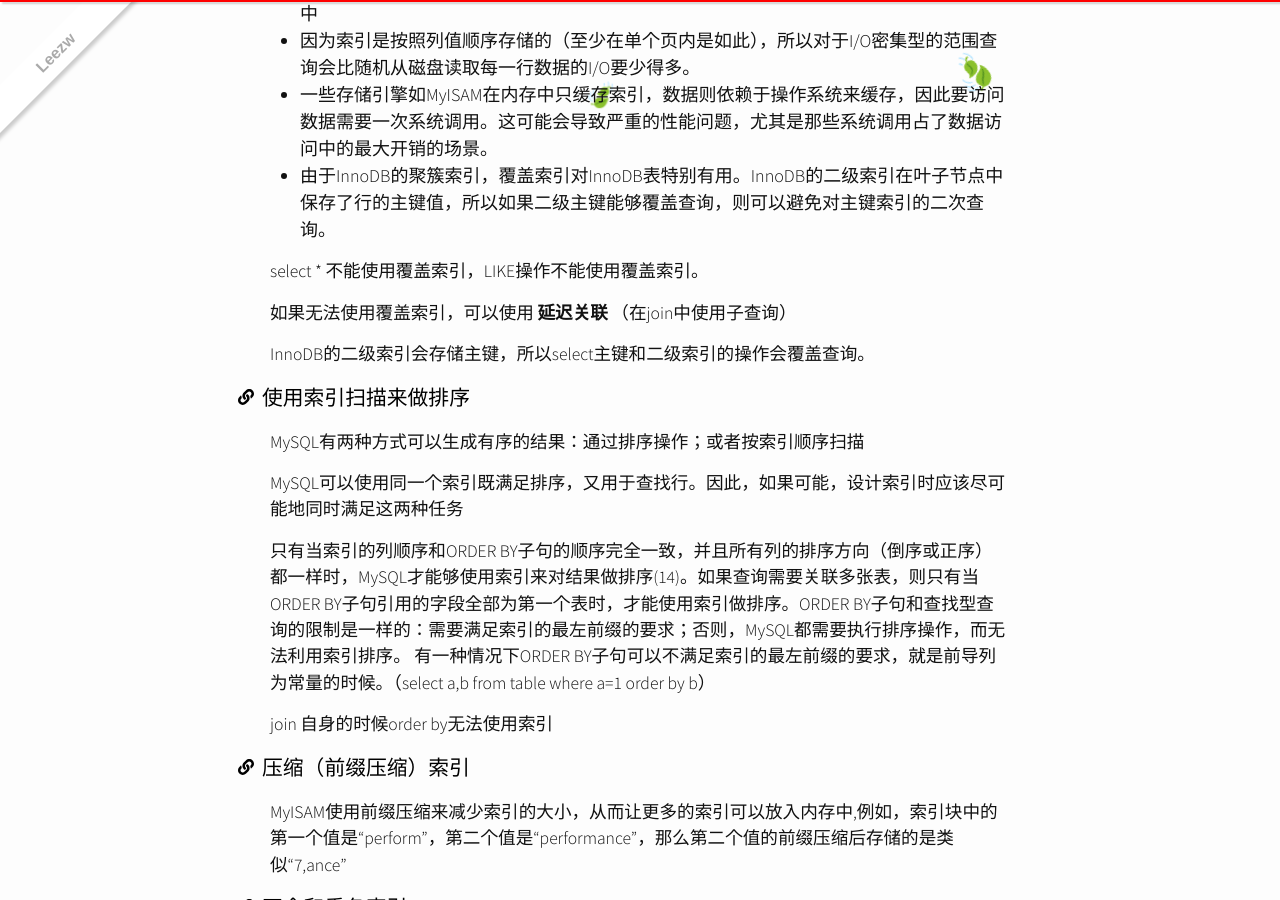
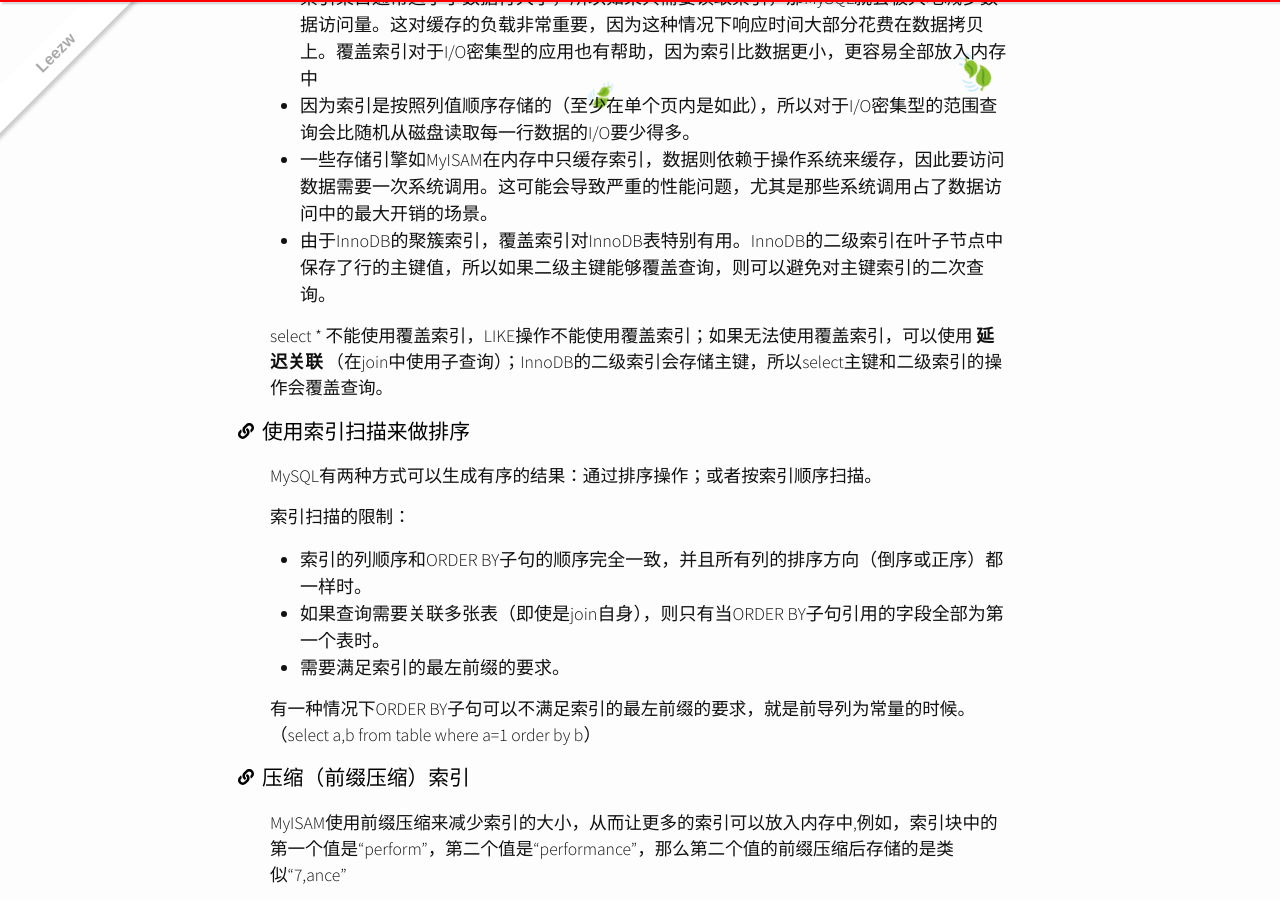
Before and after one commit to quantum-li/quantum-li.github.io, a Jekyll site: the page built from _posts/2020-04-10-high-performance-mysql.md, in a window 1280 px wide and 900 px high, scrolled down 11941 px. Built offline with Jekyll 4.4.1, drawn with Linux system fonts in a browser that asks for light colours; nearby versions of some CDN libraries; comment, search, counter and statistics services are not loaded; some of the changed text lies outside the part shown.

Commit message:
2020-5-5 14:22:17

```diff
--- a/_posts/2020-04-10-high-performance-mysql.md
+++ b/_posts/2020-04-10-high-performance-mysql.md
@@ -264,11 +264,11 @@
 
 ### 前缀索引和索引选择性
 
-前缀索引最好根据选择性设计索引的前缀长度，选择性是指不重复的索引值和数据表的记录总数的比值。
+前缀索引最好根据选择性设计索引的前缀长度，选择性是指不重复的索引值和数据表的记录总数的比值。前缀的选择在空间和效率上取个人认为的平衡即可，一般可以认为增加前缀长度对选择性影响已经很小的长度即可。
 
 ### 多列索引
 
-如果在每个字段上都单独加索引，服务器能够同时使用这两个单列索引进行扫描，并将结果进行合并。这种算法有三个变种：OR条件的联合AND条件的相交组合前两种情况的联合及相交。
+如果在每个字段上都单独加索引，5.0版本之前需要扫描全表，5.0之后服务器能够同时使用这两个单列索引进行扫描，并将结果进行合并。这种算法有三个变种：OR条件的联合AND条件的相交组合前两种情况的联合及相交。
 
 + 当出现服务器对多个索引做相交操作时（通常有多个AND条件），通常意味着需要一个包含所有相关列的多列索引，而不是多个独立的单列索引。
 + 当服务器需要对多个索引做联合操作时（通常有多个OR条件），通常需要耗费大量CPU和内存资源在算法的缓存、排序和合并操作上。特别是当其中有些索引的选择性不高，需要合并扫描返回的大量数据的时候。
@@ -337,22 +334,19 @@
 + 一些存储引擎如MyISAM在内存中只缓存索引，数据则依赖于操作系统来缓存，因此要访问数据需要一次系统调用。这可能会导致严重的性能问题，尤其是那些系统调用占了数据访问中的最大开销的场景。
 + 由于InnoDB的聚簇索引，覆盖索引对InnoDB表特别有用。InnoDB的二级索引在叶子节点中保存了行的主键值，所以如果二级主键能够覆盖查询，则可以避免对主键索引的二次查询。
 
-select * 不能使用覆盖索引，LIKE操作不能使用覆盖索引。
-
-如果无法使用覆盖索引，可以使用 **延迟关联** （在join中使用子查询）
-
-InnoDB的二级索引会存储主键，所以select主键和二级索引的操作会覆盖查询。
+select * 不能使用覆盖索引，LIKE操作不能使用覆盖索引；如果无法使用覆盖索引，可以使用 **延迟关联** （在join中使用子查询）；InnoDB的二级索引会存储主键，所以select主键和二级索引的操作会覆盖查询。
 
 ### 使用索引扫描来做排序
 
-MySQL有两种方式可以生成有序的结果：通过排序操作；或者按索引顺序扫描
+MySQL有两种方式可以生成有序的结果：通过排序操作；或者按索引顺序扫描。
 
-MySQL可以使用同一个索引既满足排序，又用于查找行。因此，如果可能，设计索引时应该尽可能地同时满足这两种任务
+索引扫描的限制：
 
-只有当索引的列顺序和ORDER BY子句的顺序完全一致，并且所有列的排序方向（倒序或正序）都一样时，MySQL才能够使用索引来对结果做排序(14)。如果查询需要关联多张表，则只有当ORDER BY子句引用的字段全部为第一个表时，才能使用索引做排序。ORDER BY子句和查找型查询的限制是一样的：需要满足索引的最左前缀的要求；否则，MySQL都需要执行排序操作，而无法利用索引排序。
++ 索引的列顺序和ORDER BY子句的顺序完全一致，并且所有列的排序方向（倒序或正序）都一样时。
++ 如果查询需要关联多张表（即使是join自身），则只有当ORDER BY子句引用的字段全部为第一个表时。
++ 需要满足索引的最左前缀的要求。
+
 有一种情况下ORDER  BY子句可以不满足索引的最左前缀的要求，就是前导列为常量的时候。（select a,b from table where a=1 order by b）
-
-join 自身的时候order by无法使用索引
 
 ### 压缩（前缀压缩）索引
 
```
Also changed, not shown: other parts of _posts/2020-04-10-high-performance-mysql.md (+2 -5 lines).
